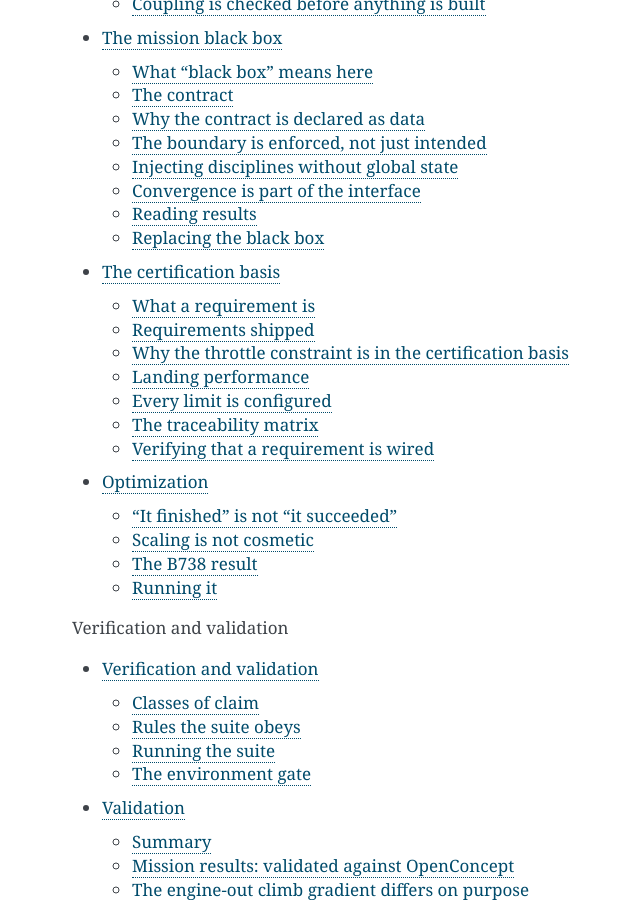
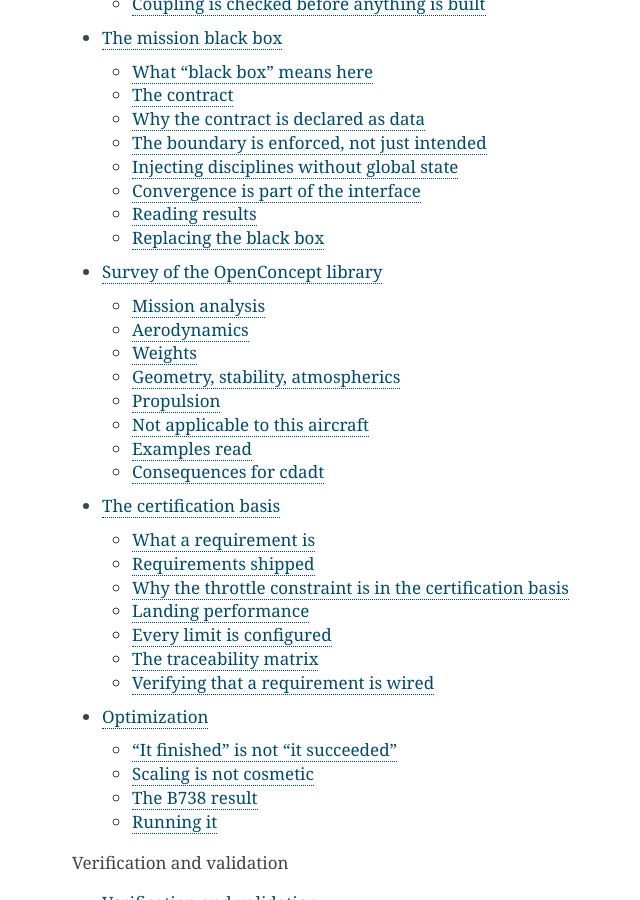
Before and after one commit to realJoey/cdadt, a Sphinx documentation site: the page built from docs/index.rst, in a window 1280 px wide and 900 px high, scrolled down 1408 px. Shown: the whole window, without its empty margins (348-988 px from the left). Built offline with Sphinx 7.4.7, drawn with Linux system fonts in a browser that asks for light colours; some of the changed lines change nothing that is shown.

Commit message:
Survey the whole OpenConcept library and record what cdadt uses
Every example and subpackage, mapped to used / available / not applicable
with a reason. Saying cdadt uses OpenConcept mission analysis is not a claim
anyone can check; this table is.

Two findings change the design. A structures discipline was missing and is
warranted: AerostructDragPolar gives a structurally sized wing, a KS failure
constraint and a computed wing weight, which also supplies a certification
requirement cdadt could not previously express -- the 25.337 limit
maneuvering load factor, enforced under 25.305.

And aerostructural coupling is not separable. That one component produces
drag, failure and wing weight together, so aerodynamics and structures must
share a single provider instance rather than each building a copy. Two copies
would run the coupled solve twice and let the answers drift. That is physics,
not convenience: the loads depend on the deflected shape and the deflected
shape depends on the loads.

```diff
--- a/docs/index.rst
+++ b/docs/index.rst
@@ -48,6 +48,7 @@
 
    architecture
    blackbox
+   openconcept_survey
    certification
    optimization
 
--- /dev/null
+++ b/docs/openconcept_survey.rst
@@ -0,0 +1,238 @@
+.. _openconcept_survey:
+
+**********************************
+Survey of the OpenConcept library
+**********************************
+
+cdadt depends on OpenConcept and treats it as read-only. This page records what that library
+actually contains, and for every capability, whether cdadt uses it and why.
+
+The purpose is falsifiability. "We used OpenConcept's mission analysis" is not a statement
+anyone can check. A table saying *these* capabilities were adopted, *these* were examined and
+rejected for *this* reason, and *these* do not apply to a tube-and-wing jet transport, is.
+It also makes the boundary of the current work explicit: everything marked *available* is a
+capability the framework could reach without new physics.
+
+Surveyed at OpenConcept 1.2.6.
+
+Mission analysis
+================
+
+.. list-table::
+   :header-rows: 1
+   :widths: 30 16 54
+
+   * - Capability
+     - Status
+     - Notes
+   * - ``FullMissionWithReserve``
+     - **Used**
+     - The whole point. Balanced-field takeoff, climb/cruise/descent, Part 25 reserves,
+       loiter. Wrapped by :class:`~cdadt.mission.blackbox.MissionBlackBox`.
+   * - ``FullMissionAnalysis``
+     - Available
+     - Same without reserves. A design sized without reserves is not a Part 25 design, so
+       cdadt uses the reserve variant.
+   * - ``MissionWithReserve``
+     - Available
+     - Reserves but no balanced-field takeoff. Drops §25.113, which is a requirement cdadt
+       exists to enforce.
+   * - ``BasicMission``
+     - Available
+     - Climb/cruise/descent only. Useful for a cheaper analysis mode; not currently exposed.
+   * - ``PhaseGroup`` / ``TrajectoryGroup``
+     - **Used**
+     - Indirectly but critically: ``PhaseGroup`` finds ``Integrator`` instances inside the
+       aircraft model and links their states across phases. That is the mechanism by which
+       fuel burned in climb carries into cruise.
+   * - ``ClimbAnglePhase``
+     - **Used**
+     - Supplies the §25.121(b) engine-out climb condition at V₂.
+
+Aerodynamics
+============
+
+.. list-table::
+   :header-rows: 1
+   :widths: 30 16 54
+
+   * - Capability
+     - Status
+     - Notes
+   * - ``ParasiteDragCoefficient_JetTransport``
+     - **Used**
+     - Component drag buildup, clean and takeoff configuration.
+   * - ``PolarDrag``
+     - **Used**
+     - Induced drag from the parabolic polar.
+   * - ``CleanCLmax`` / ``FlapCLmax``
+     - **Used**
+     - Maximum lift, clean and flapped. The same correlation serves takeoff and landing, so
+       the two cannot disagree about the same wing.
+   * - ``StallSpeed``
+     - **Used**
+     - Landing-configuration stall speed at maximum landing weight.
+   * - ``openaerostruct.AerostructDragPolar``
+     - **Adopted**
+     - Coupled aerostructural analysis. Outputs ``drag``, ``failure`` (KS-aggregated stress
+       constraint) and ``ac|weights|W_wing``. Basis of the structures discipline; see below.
+   * - ``openaerostruct.VLMDragPolar``
+     - Available
+     - Aerodynamics-only VLM. Superseded here by the aerostructural version, which gives the
+       structural outputs as well.
+   * - ``openaerostruct.CLmaxCriticalSectionVLM``
+     - Available
+     - Physics-based CLmax from the critical section, rather than the flap correlation. A
+       clear upgrade path for the landing and takeoff speeds.
+   * - ``ParasiteDragCoefficient_BWB``
+     - Not applicable
+     - Blended wing body. cdadt models a tube-and-wing transport.
+
+Weights
+=======
+
+.. list-table::
+   :header-rows: 1
+   :widths: 30 16 54
+
+   * - Capability
+     - Status
+     - Notes
+   * - ``JetTransportEmptyWeight``
+     - **Used**
+     - Component empty-weight buildup.
+   * - ``weights_turboprop`` / ``weights_twin_hybrid``
+     - Not applicable
+     - Wrong aircraft class.
+   * - ``weights_BWB``
+     - Not applicable
+     - Blended wing body.
+
+Geometry, stability, atmospherics
+=================================
+
+.. list-table::
+   :header-rows: 1
+   :widths: 30 16 54
+
+   * - Capability
+     - Status
+     - Notes
+   * - ``WingMACTrapezoidal``, ``CylinderSurfaceArea``
+     - **Used**
+     - Derived geometry.
+   * - ``HStab`` / ``VStabVolumeCoefficientSizing``
+     - **Used**
+     - Empennage sizing by tail volume coefficient.
+   * - ``WingSweepFromSections`` and the other section-based planform tools
+     - Available
+     - Multi-section planforms. cdadt currently models a trapezoidal wing.
+   * - ``ComputeAtmosphericProperties``
+     - **Used**
+     - Indirectly: the mission phases build it and supply ``fltcond|*`` to the aircraft
+       model.
+   * - ``openaerostruct.mesh_gen``, ``wave_drag``
+     - Available
+     - Consumed internally by the aerostructural group.
+
+Propulsion
+==========
+
+.. list-table::
+   :header-rows: 1
+   :widths: 30 16 54
+
+   * - Capability
+     - Status
+     - Notes
+   * - ``RubberizedTurbofan`` (CFM56, N+3)
+     - **Used**
+     - Scalable engine deck, surrogate of pyCycle data.
+   * - ``CFM56`` / ``N3`` / ``N3Hybrid`` decks
+     - Available
+     - Consumed by ``RubberizedTurbofan``; usable directly for a fixed-size engine.
+   * - ``SimpleTurboshaft``, ``SimplePropeller``, ``SimpleMotor``, ``SimpleGenerator``,
+       ``PowerSplit``
+     - Not applicable
+     - Turboprop and electric components.
+   * - ``propulsion.systems`` (turboprop, series hybrid, all-electric)
+     - Not applicable
+     - Prebuilt systems for other configurations.
+
+Not applicable to this aircraft
+===============================
+
+Examined and set aside. Each would matter for a different configuration, and the provider
+abstraction is what makes them reachable without disturbing what exists.
+
+``thermal`` (11 modules)
+    Heat exchangers, ducts, pumps, chillers, heat pipes, battery and motor cooling. A
+    conventional turbofan transport has no thermal management system to size.
+
+``energy_storage``
+    Batteries and liquid-hydrogen tanks with boil-off and structural models. Relevant to a
+    hydrogen or electrified derivative, not a kerosene 737.
+
+``costs.TurbopropOperatingCost``
+    Operating cost, but commuter/turboprop-class correlations. Applying them to a jet
+    transport would be extrapolation outside the fit.
+
+``utilities.visualization``
+    ``plot_trajectory``, ``plot_trajectory_grid``, ``plot_OAS_mesh``,
+    ``plot_OAS_force_contours``. Not physics. cdadt has no plotting layer yet; these are
+    what it should build on when it does, particularly the OAS mesh and force-contour plots
+    now that the structures discipline exists.
+
+Examples read
+=============
+
+.. list-table::
+   :header-rows: 1
+   :widths: 34 66
+
+   * - Example
+     - What it contributed
+   * - ``B738_sizing.py``
+     - **The template.** The only example doing true sizing: empirical weight and drag
+       buildups, rubberized engine, MTOW closure under a top-level Newton solver, and the
+       staged continuation schedule needed to converge it. cdadt's architecture follows it.
+       Also the source of the published golden values cdadt validates against.
+   * - ``B738_aerostructural.py``
+     - **Basis of the structures discipline.** Spar and skin thickness and twist as design
+       variables, and a ``2_5g_KS_failure <= 0`` constraint — a structural failure
+       constraint at the §25.337 limit maneuvering load factor.
+   * - ``B738_VLM_drag.py``
+     - Aerostructural wing optimization with mission analysis (Adler & Martins, *J.
+       Aircraft*, 2022). Confirms the intended coupling between wing design and mission.
+   * - ``B738.py``
+     - The non-sizing B738: fixed weights rather than a buildup. Superseded by
+       ``B738_sizing.py`` for cdadt's purposes.
+   * - ``minimal.py``, ``minimal_integrator.py``
+     - The documented minimum an aircraft model must supply, and how ``Integrator`` drives
+       cross-phase fuel accumulation. Confirmed cdadt's reading of the interface contract.
+   * - ``TBM850.py``, ``KingAirC90GT.py``, ``Caravan.py``
+     - Turboprop models. Same aircraft-model interface, different physics — useful evidence
+       that the contract in :mod:`cdadt.mission.contract` is configuration-independent.
+   * - ``HybridTwin*.py``, ``ElectricSinglewithThermal.py``,
+       ``N3_HybridSingleAisle_Refrig.py``
+     - Hybrid-electric and thermal integration. Not applicable here, but they demonstrate
+       the mission black box is agnostic to the propulsion system behind it — which is the
+       property cdadt's provider abstraction depends on.
+
+Consequences for cdadt
+======================
+
+Two things this survey changed.
+
+**A structures discipline was missing and is now warranted.** ``AerostructDragPolar`` gives a
+structurally sized wing, a KS-aggregated failure constraint, and a computed wing weight —
+replacing the empirical wing-weight correlation with something a load case actually drives.
+That also supplies a certification requirement cdadt previously had no way to express:
+14 CFR 25.337's positive limit maneuvering load factor, enforced under §25.305.
+
+**Aerostructural coupling is not separable.** ``AerostructDragPolar`` is one analysis
+producing ``drag``, ``failure`` and ``ac|weights|W_wing`` together. Modeling aerodynamics and
+structures as two disciplines that each build their own copy would run the coupled solve
+twice and let the two answers drift apart. They must share one provider instance. That is a
+statement about the physics, not a convenience: in an aerostructural wing, the loads depend
+on the deflected shape and the deflected shape depends on the loads.
```
